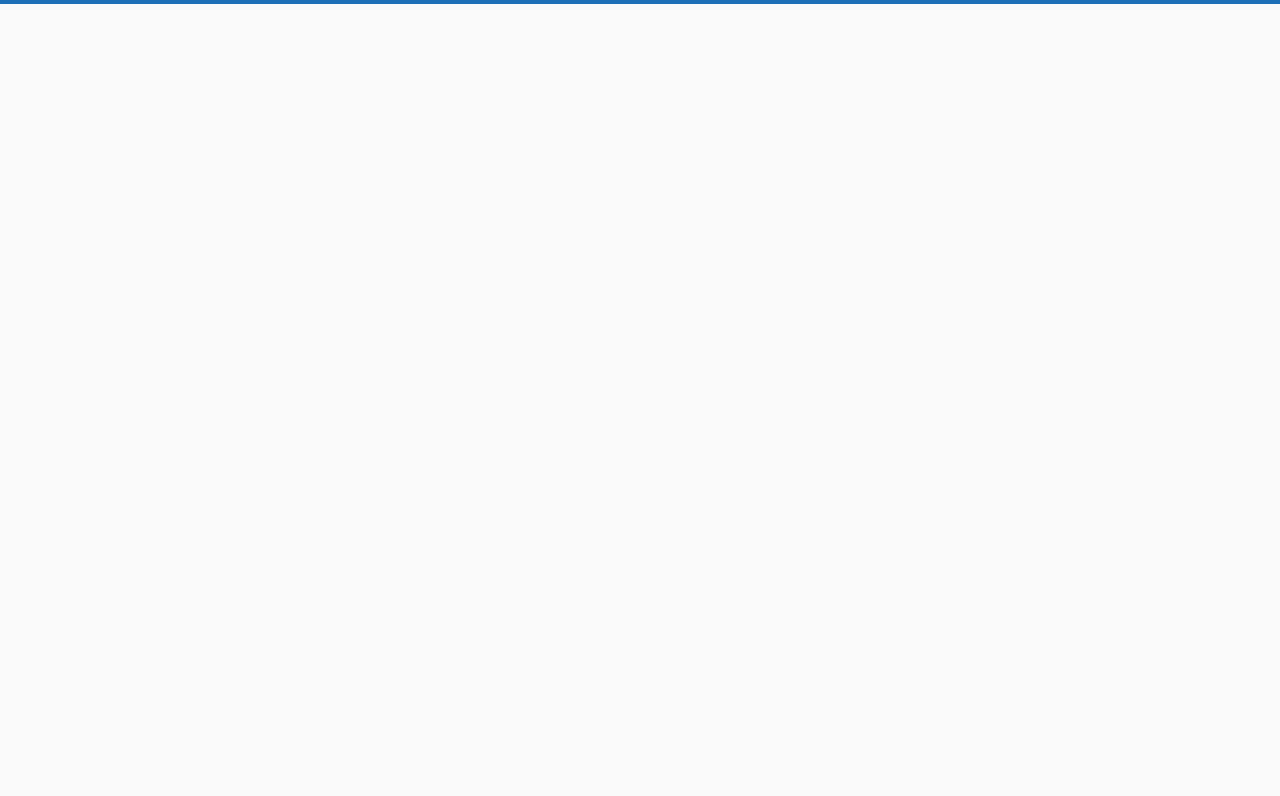
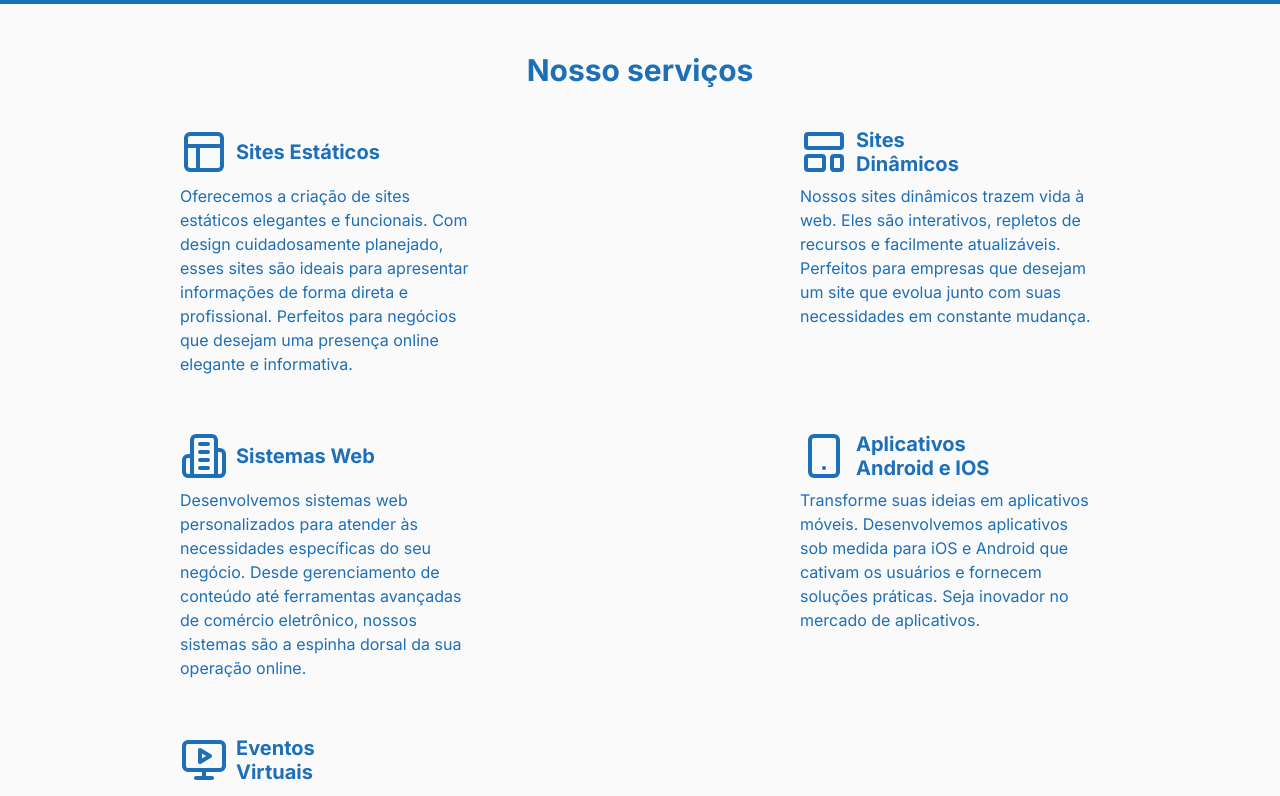
Before and after one commit to jnaraujo/prosel-ecompjr, a React (Vite) app in the folder web/: page / in a window 1280 px wide. Shown: the part 1220-2016 px from the top of the page. Before the commit the page ends 1224 px from the top, so only its background shows below. Built offline with nearby package versions, Linux system fonts and the light colour scheme.

Commit message:
✨ feat: add OurServices

```diff
--- /dev/null
+++ b/web/src/components/layouts/our-services.tsx
@@ -0,0 +1,68 @@
+import {
+  Building2,
+  Layout,
+  LayoutTemplate,
+  Smartphone,
+  type LucideProps,
+  MonitorPlay,
+} from "lucide-react"
+import { type ForwardRefExoticComponent } from "react"
+
+export default function OurServices() {
+  return (
+    <section className="container flex flex-col items-center gap-10 py-12">
+      <h2 className="text-3xl font-bold text-brand-blue">Nosso serviços</h2>
+
+      <div className="grid w-full grid-cols-1 justify-items-center gap-8 md:grid-cols-2 md:gap-14">
+        <Item
+          title="Sites Estáticos"
+          description="Oferecemos a criação de sites estáticos elegantes e funcionais. Com design cuidadosamente planejado, esses sites são ideais para apresentar informações de forma direta e profissional. Perfeitos para negócios que desejam uma presença online elegante e informativa."
+          icon={Layout}
+        />
+
+        <Item
+          title="Sites Dinâmicos"
+          description="Nossos sites dinâmicos trazem vida à web. Eles são interativos, repletos de recursos e facilmente atualizáveis. Perfeitos para empresas que desejam um site que evolua junto com suas necessidades em constante mudança."
+          icon={LayoutTemplate}
+        />
+
+        <Item
+          title="Sistemas Web"
+          description="Desenvolvemos sistemas web personalizados para atender às necessidades específicas do seu negócio. Desde gerenciamento de conteúdo até ferramentas avançadas de comércio eletrônico, nossos sistemas são a espinha dorsal da sua operação online."
+          icon={Building2}
+        />
+
+        <Item
+          title="Aplicativos Android e IOS"
+          description="Transforme suas ideias em aplicativos móveis. Desenvolvemos aplicativos sob medida para iOS e Android que cativam os usuários e fornecem soluções práticas. Seja inovador no mercado de aplicativos."
+          icon={Smartphone}
+        />
+
+        <Item
+          title="Eventos Virtuais"
+          description="Leve seus eventos para o mundo virtual. Oferecemos soluções completas para criar e hospedar eventos virtuais memoráveis. Desde conferências online até feiras comerciais virtuais, estamos aqui para garantir o sucesso do seu evento na web."
+          icon={MonitorPlay}
+        />
+      </div>
+    </section>
+  )
+}
+
+interface ItemProps {
+  title: string
+  description: string
+  icon: ForwardRefExoticComponent<LucideProps>
+}
+function Item({ title, description, icon: Icon }: ItemProps) {
+  return (
+    <div className="flex max-w-[300px] flex-col items-center space-y-2 text-center md:items-start md:text-start">
+      <div className="flex items-center gap-2">
+        <Icon className="text-brand-blue" size={48} />
+        <h3 className="max-w-[150px] text-xl font-bold leading-6 text-brand-blue">
+          {title}
+        </h3>
+      </div>
+      <p className="text-brand-blue">{description}</p>
+    </div>
+  )
+}
--- a/web/src/routes/home.tsx
+++ b/web/src/routes/home.tsx
@@ -1,11 +1,13 @@
 import Hero from "../components/layouts/hero"
 import MissionVisionValues from "../components/layouts/mission-vision-values"
+import OurServices from "../components/layouts/our-services"
 
 export default function Home() {
   return (
     <>
       <Hero />
       <MissionVisionValues />
+      <OurServices />
     </>
   )
 }
```
